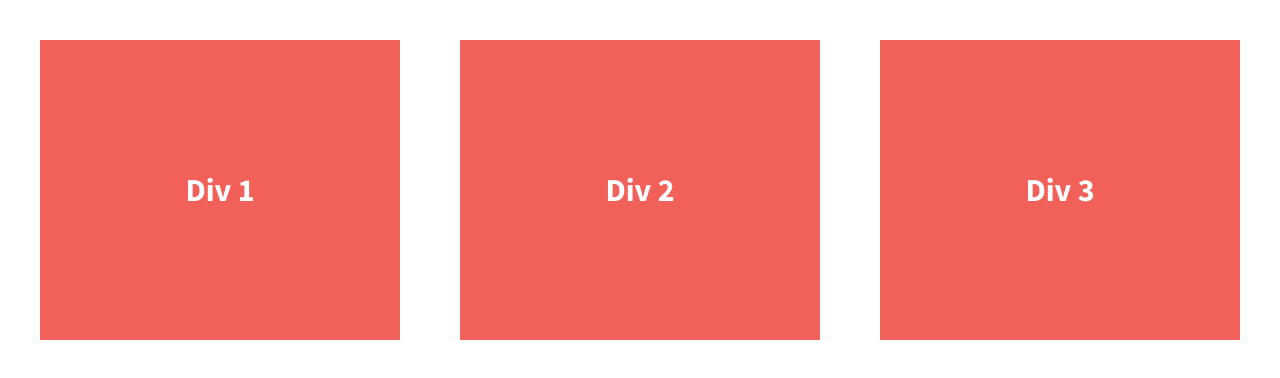
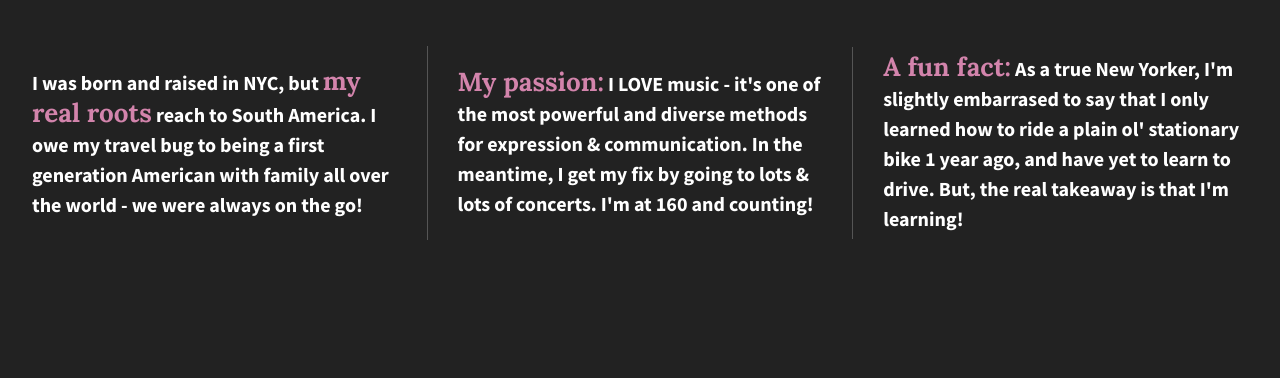
Before and after one commit to iremkenar/206-flexbox-divs-practice, a plain HTML site: page index.html in a window 1280 px wide. Drawn offline with nearby package versions, Linux system fonts and the light colour scheme.

Commit message:
Added background color to body and text to divs

```diff
--- a/css/main.css
+++ b/css/main.css
@@ -97,22 +97,25 @@ textarea {
 
 
 html {
-  background-color: #fff;
+  background-color: #222;
   height: 100%;
+  width: 100%;
 }
 
 body {
   font-family: 'Source Sans Pro', sans-serif;
+  font-weight: 700;
   padding: 2em;
-  font-size: 1.25em;
+  color: #fff;
   height: 100%;
 }
 
 .wrapper {
   /*add display:flex and set justify-content to space-between*/
-  font-weight: 700;
   display: flex;
+  flex-flow: row wrap;
   justify-content: space-between;
+  align-items: center;
 }
 
 .div-1, .div-2, .div-3 {
@@ -122,13 +125,16 @@ body {
   align-items: center;
   color: #fff;
   line-height: 1.5em;
-  font-size: 1.6em;
-  background-color: #f16059;
-  width: 30%;
-  height: 300px;
+  font-size: 1.25em;
+  /* width: 30%; */
+  height: auto;
 }
 
-
+.wrapper span {
+    font-family: 'Lora', sans serif;
+    font-size: 1.3em;
+    color: rgb(211, 132, 172);
+}
 
 
 /* ==========================================================================
@@ -211,7 +217,18 @@ body {
    Modify as content requires.
    ========================================================================== */
 
-@media print,
+@media all and (min-width: 1200px) {
+    .div-1, .div-2, .div-3 {
+        flex-basis: 30%;
+    }
+
+    .div-1, .div-2 {
+        border-right: 1px solid #555;
+        padding-right: 30px;
+    }
+}
+
+   @media print,
        (-webkit-min-device-pixel-ratio: 1.25),
        (min-resolution: 1.25dppx),
        (min-resolution: 120dpi) {
--- a/index.html
+++ b/index.html
@@ -3,7 +3,7 @@
     <head>
         <meta charset="utf-8">
         <meta http-equiv="x-ua-compatible" content="ie=edge">
-        <title>Make me into a grid!</title>
+        <title>A little about me!</title>
         <meta name="description" content="">
         <meta name="viewport" content="width=device-width, initial-scale=1">
 
@@ -23,13 +23,13 @@
 
         <section class="wrapper">
             <div class="div-1">
-                Div 1
+                <p>I was born and raised in NYC, but <span>my real roots</span> reach to South America. I owe my travel bug to being a first generation American with family all over the world - we were always on the go!</p>
             </div>
             <div class="div-2">
-                Div 2
+                <p><span>My passion:</span> I LOVE music - it's one of the most powerful and diverse methods for expression & communication. In the meantime, I get my fix by going to lots & lots of concerts. I'm at 160 and counting!</p>
             </div>
             <div class="div-3">
-                Div 3
+                <p><span>A fun fact:</span> As a true New Yorker, I'm slightly embarrased to say that I only learned how to ride a plain ol' stationary bike 1 year ago, and have yet to learn to drive. But, the real takeaway is that I'm learning!</p>
             </div>
         </section>
 
```
